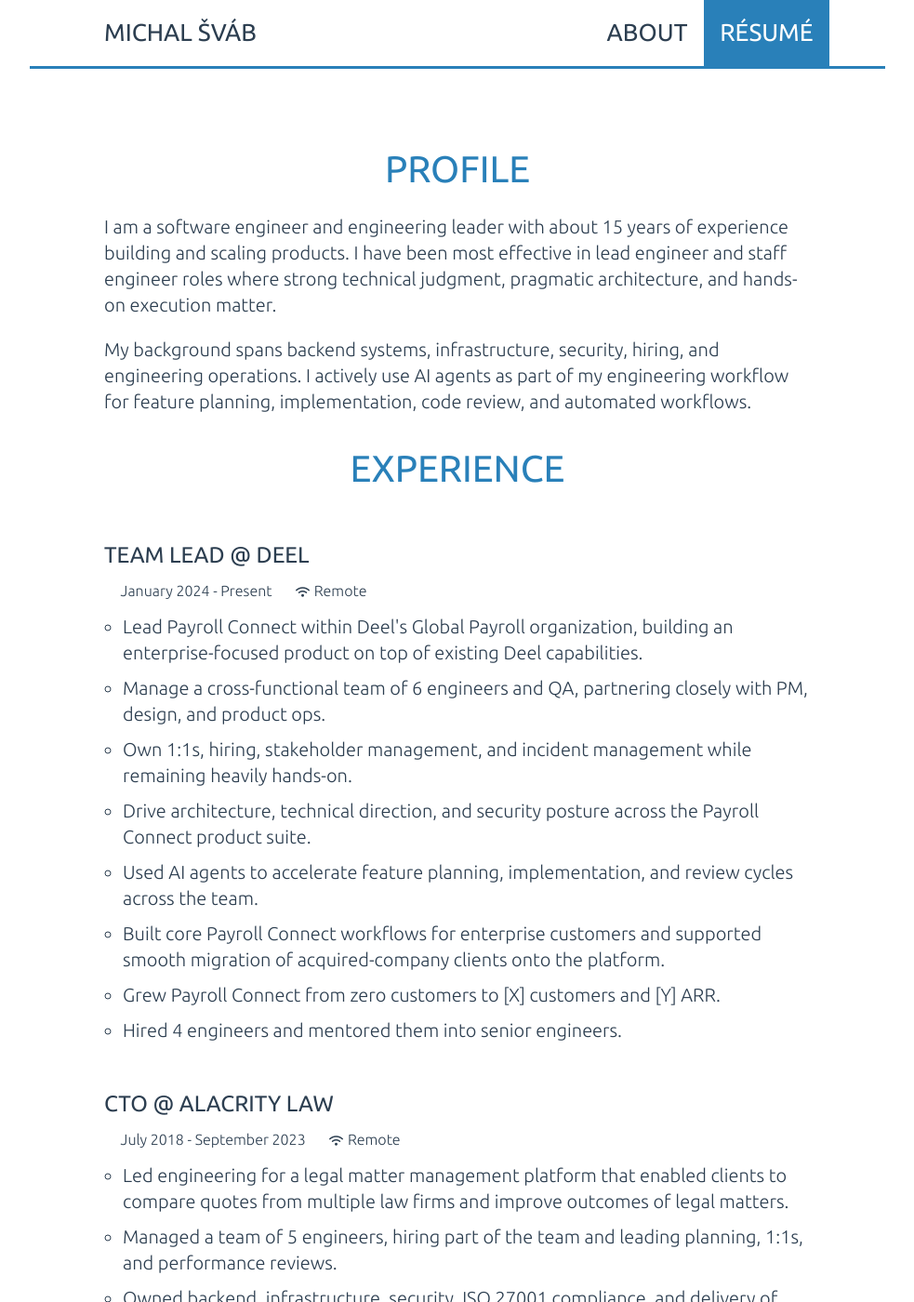
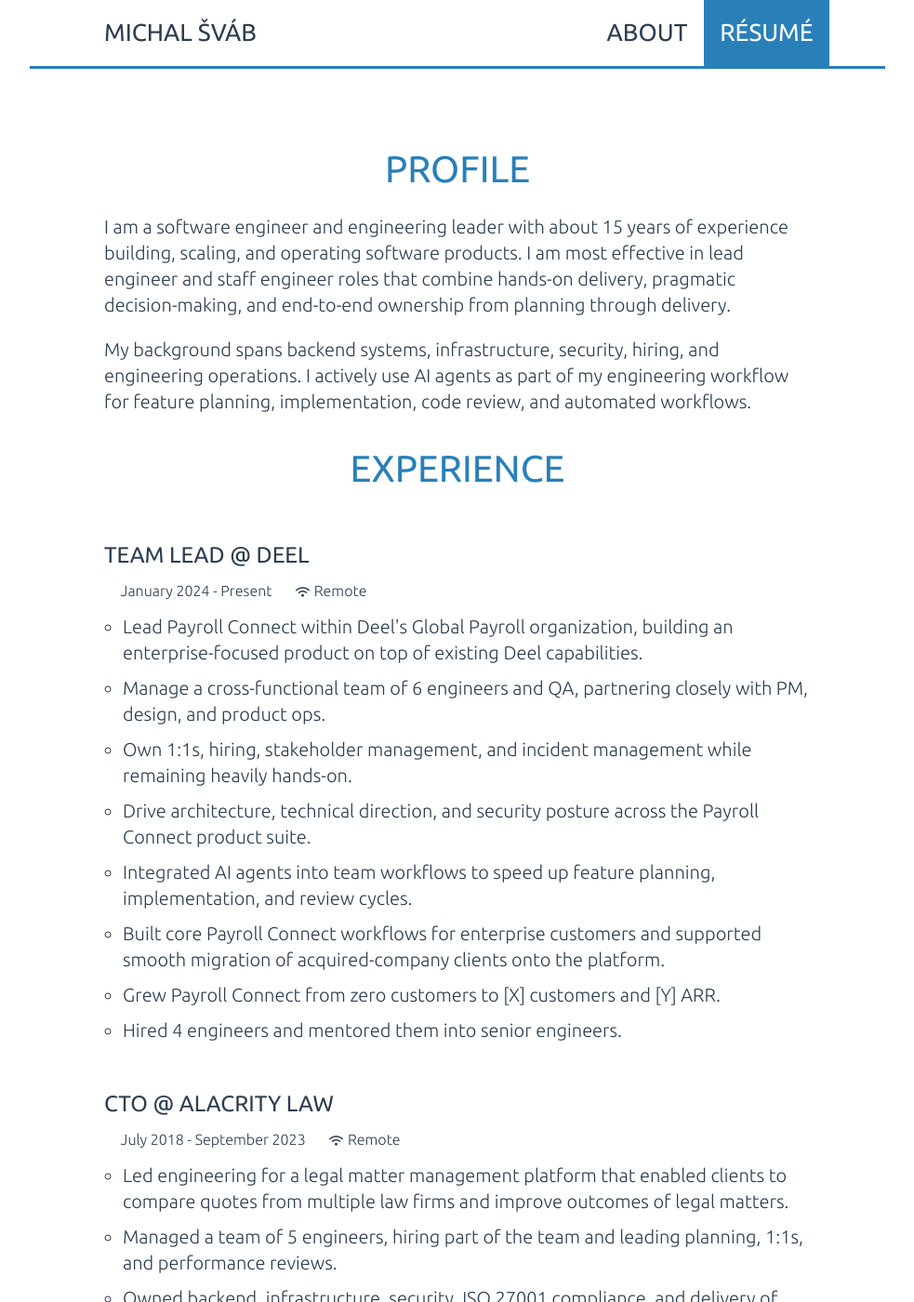
Before and after one commit to msvab/msvab.github.io, a Jekyll site: the page built from resume.html, in a window 1280 px wide and 1400 px high. Shown: the whole window at 93% size, without its empty margins (148-1131 px from the left). Built offline with Jekyll 4.4.1, drawn with Linux system fonts in a browser that asks for light colours; some of the changed text lies outside the part shown.

Commit message:
Refine resume copy tone

```diff
--- a/resume.html
+++ b/resume.html
@@ -18,9 +18,9 @@ body_class: resume-page
 
 <section>
   <h2 class="text-center">Profile</h2>
-  <p>I am a software engineer and engineering leader with about 15 years of experience building and scaling products. I have been
-    most effective in lead engineer and staff engineer roles where strong technical judgment, pragmatic architecture, and hands-on
-    execution matter.</p>
+  <p>I am a software engineer and engineering leader with about 15 years of experience building, scaling, and operating software products. I am most
+    effective in lead engineer and staff engineer roles that combine hands-on delivery, pragmatic decision-making, and end-to-end
+    ownership from planning through delivery.</p>
   <p>My background spans backend systems, infrastructure, security, hiring, and engineering operations. I actively use AI agents
     as part of my engineering workflow for feature planning, implementation, code review, and automated workflows.</p>
 </section>
@@ -36,7 +36,7 @@ body_class: resume-page
       <li>Manage a cross-functional team of 6 engineers and QA, partnering closely with PM, design, and product ops.</li>
       <li>Own 1:1s, hiring, stakeholder management, and incident management while remaining heavily hands-on.</li>
       <li>Drive architecture, technical direction, and security posture across the Payroll Connect product suite.</li>
-      <li>Used AI agents to accelerate feature planning, implementation, and review cycles across the team.</li>
+      <li>Integrated AI agents into team workflows to speed up feature planning, implementation, and review cycles.</li>
       <li>Built core Payroll Connect workflows for enterprise customers and supported smooth migration of acquired-company clients onto the platform.</li>
       <li>Grew Payroll Connect from zero customers to [X] customers and [Y] ARR.</li>
       <li>Hired 4 engineers and mentored them into senior engineers.</li>
```
Also changed, not shown: other parts of resume.html (+0 -2 lines).
